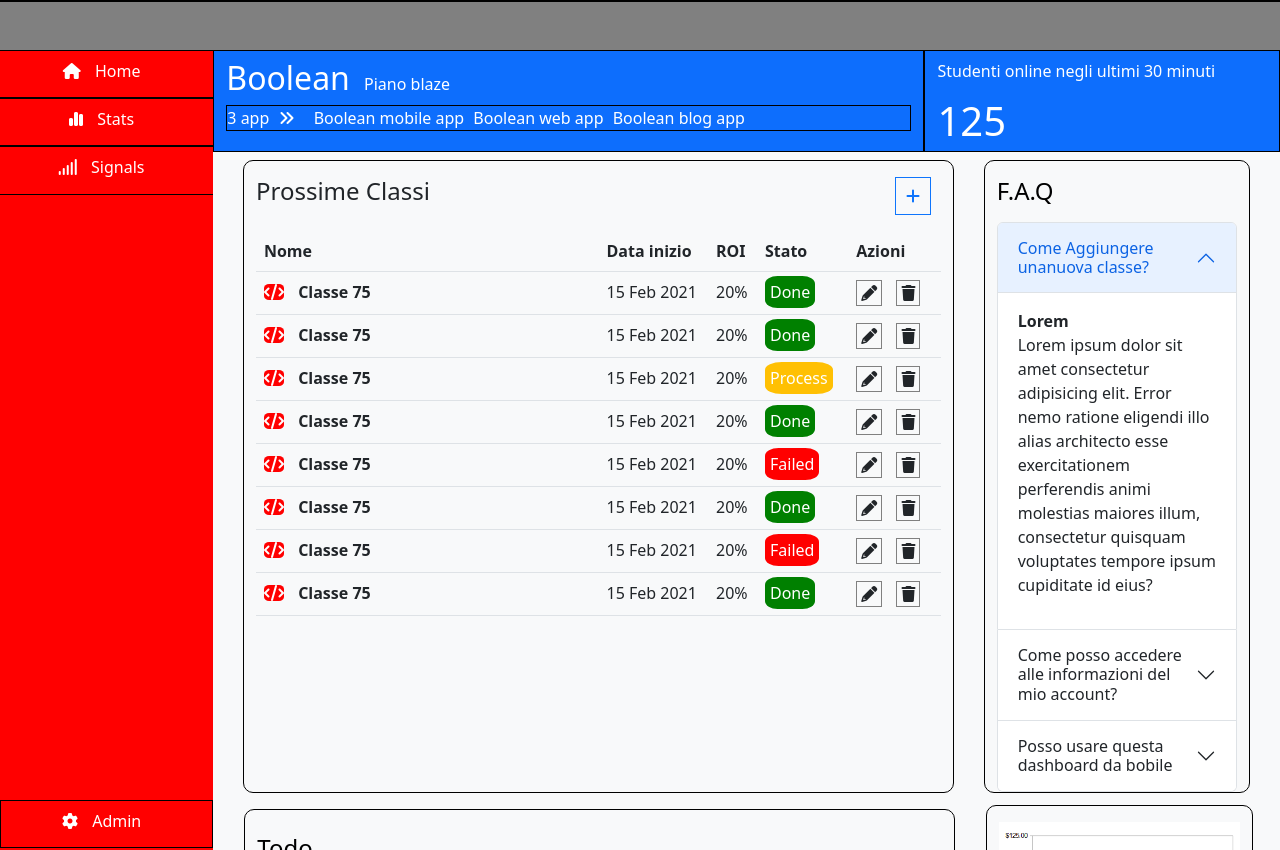
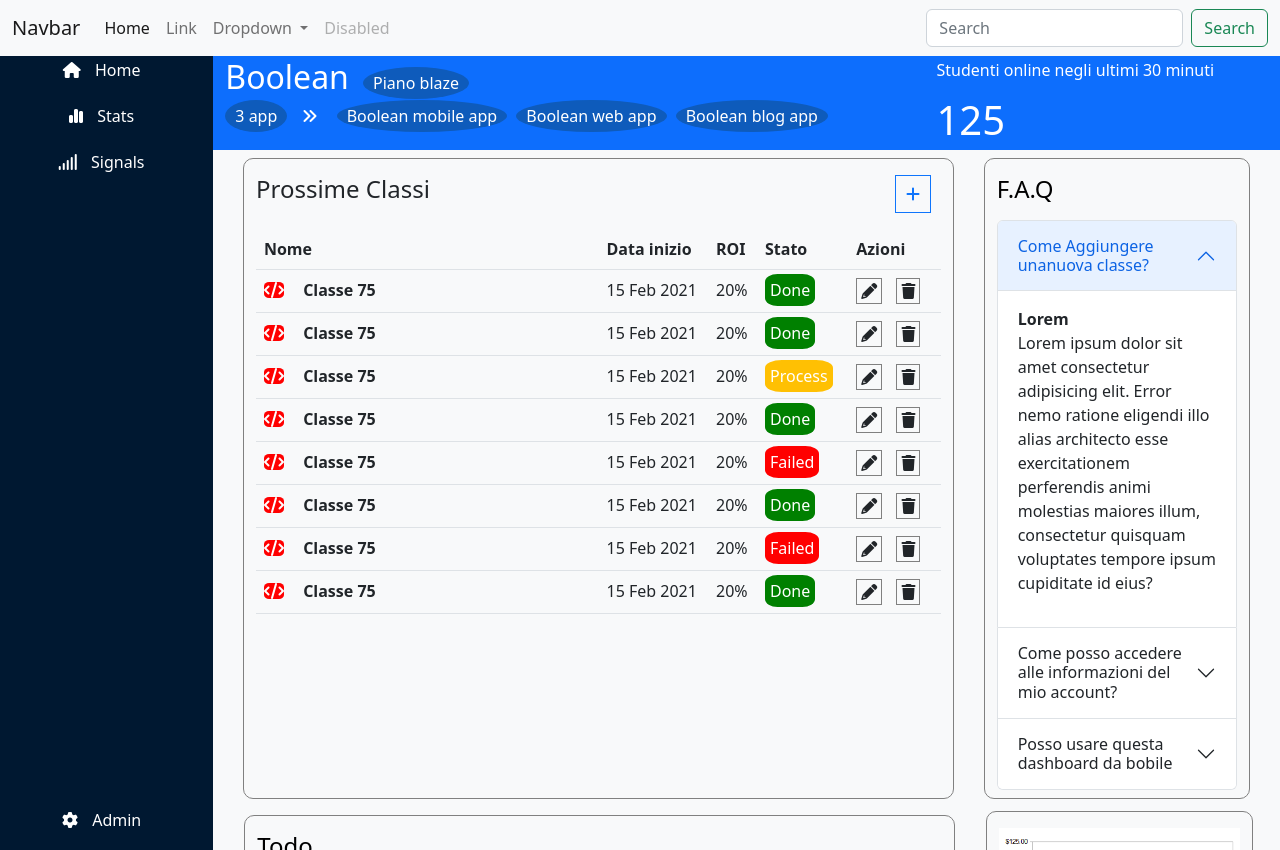
Before and after one commit to 19nikilangiu91/html-css-bootstrap-dashboard, a plain HTML site: page index.html in a window 1280 px wide. Drawn offline with nearby package versions, Linux system fonts and the light colour scheme.

Commit message:
Upgrade Nav bar

```diff
--- a/css/style.css
+++ b/css/style.css
@@ -25,7 +25,7 @@ header{
 .col-12{
     /* DEBUG */
     /* min-height: 50px; */
-    border: 1px solid black
+    /* border: 1px solid black */
 }
 
 main{
@@ -44,7 +44,7 @@ main{
     flex-grow: 1;
     width: 20%;
     /* DEBUG */
-    background-color: red;
+    background-color: #001831;
 }
 
 i, h6{
@@ -77,6 +77,13 @@ i, h6{
 
 span{
     margin-right: 5px;
+    padding-left: 5px;
+}
+
+.circle{
+    padding: 5px 10px;
+    border-radius: 50%;
+    background-color:#0e5bbb;
 }
 
 /* Prossime Classi Container */
@@ -84,8 +91,13 @@ span{
 .ms_col_prossime, .ms_col_faq,
 .ms_col_todo, .ms_col_utenti {
     border-radius: 10px;
+    border: 1px solid grey;
     background-color: #f7f7f7;
 }
+
+.ms_col_todo{
+}
+
 .ms_table{
     width: 100%;
 }
--- a/index.html
+++ b/index.html
@@ -13,12 +13,43 @@
     <!-- Header -->
     <div class="wrapper">
         <header>
-            <div class="container-fluid">
-                <div class="row">
-                    <div class="col">
-                    </div>
+            <nav class="navbar navbar-expand-lg bg-light">
+                <div class="container-fluid">
+                  <a class="navbar-brand" href="#">Navbar</a>
+                  <button class="navbar-toggler" type="button" data-bs-toggle="collapse" data-bs-target="#navbarSupportedContent" aria-controls="navbarSupportedContent" aria-expanded="false" aria-label="Toggle navigation">
+                    <span class="navbar-toggler-icon"></span>
+                  </button>
+                  <div class="collapse navbar-collapse" id="navbarSupportedContent">
+                    <ul class="navbar-nav me-auto mb-2 mb-lg-0">
+                      <li class="nav-item">
+                        <a class="nav-link active" aria-current="page" href="#">Home</a>
+                      </li>
+                      <li class="nav-item">
+                        <a class="nav-link" href="#">Link</a>
+                      </li>
+                      <li class="nav-item dropdown">
+                        <a class="nav-link dropdown-toggle" href="#" role="button" data-bs-toggle="dropdown" aria-expanded="false">
+                          Dropdown
+                        </a>
+                        <ul class="dropdown-menu">
+                          <li><a class="dropdown-item" href="#">Action</a></li>
+                          <li><a class="dropdown-item" href="#">Another action</a></li>
+                          <li><hr class="dropdown-divider"></li>
+                          <li><a class="dropdown-item" href="#">Something else here</a></li>
+                        </ul>
+                      </li>
+                      <li class="nav-item">
+                        <a class="nav-link disabled">Disabled</a>
+                      </li>
+                    </ul>
+                    <form class="d-flex" role="search">
+                      <input class="form-control me-2" type="search" placeholder="Search" aria-label="Search">
+                      <button class="btn btn-outline-success" type="submit">Search</button>
+                    </form>
+                  </div>
                 </div>
-            </div>
+              </nav>
+
         </header>
 
         <!-- Main -->
@@ -66,14 +97,14 @@
                         <div class="col col-md-8 text-white">
                             <div class="text pt-2">
                                 <h2 class="ms_boolean_blue d-inline-block">Boolean</h2>
-                                <span>Piano blaze</span>
+                                <span class="circle">Piano blaze</span>
                                 <div class="col-12">
-                                    <span>3 app</span>
+                                    <span class="circle">3 app</span>
                                     <span><i class="fa-solid fa-angles-right"></i></span>
                                     <span class="d-md-none"><i class="fa-solid fa-plus"></i></span>
-                                    <span class="d-none d-md-inline">Boolean mobile app</span>
-                                    <span class="d-none d-md-inline">Boolean web app</span>
-                                    <span class="d-none d-md-inline">Boolean blog app</span>
+                                    <span class="d-none d-md-inline circle">Boolean mobile app</span>
+                                    <span class="d-none d-md-inline circle">Boolean web app</span>
+                                    <span class="d-none d-md-inline circle">Boolean blog app</span>
                                 </div>
                             </div>
                         </div>
@@ -220,7 +251,7 @@
                         </div>
 
                         <!-- FAQ Container -->
-                        <div class="ms_col_faq col col-md-3 order-3 bg-light my-2 pt-2">
+                        <div class="ms_col_faq col col-md-3 order-3 bg-light my-2 py-2">
                             <div class="text text-white pt-2">
                                 <h4 class="ms_faq d-inline-block text-black">F.A.Q</h4>
                             </div>
@@ -277,7 +308,7 @@
 
                 <div class="container-fluid">
                     <div class="row row-cols-1 row-cols-md-2 pt-1 justify-content-evenly">
-                        <div class="ms_col_todo col col-md-8 bg-light text-white pt-3 m-1">
+                        <div class="ms_col_todo col col-md-8 bg-light text-white py-2 m-1">
                             <div class="text pt-2">
                                 <h4 class="ms_todo d-inline-block text-black">Todo</h4>
                             </div>
@@ -296,7 +327,7 @@
                                 </li>
                             </ul>
                         </div>
-                        <div class="ms_col_utenti col col-md-3 bg-light order-4 pt-3">
+                        <div class="ms_col_utenti col col-md-3 bg-light order-4 pt-3 mb-5">
                             <div class="stat">
                                 <img src="./img/statistic.png" alt="Statistic image">
                             </div>
```
